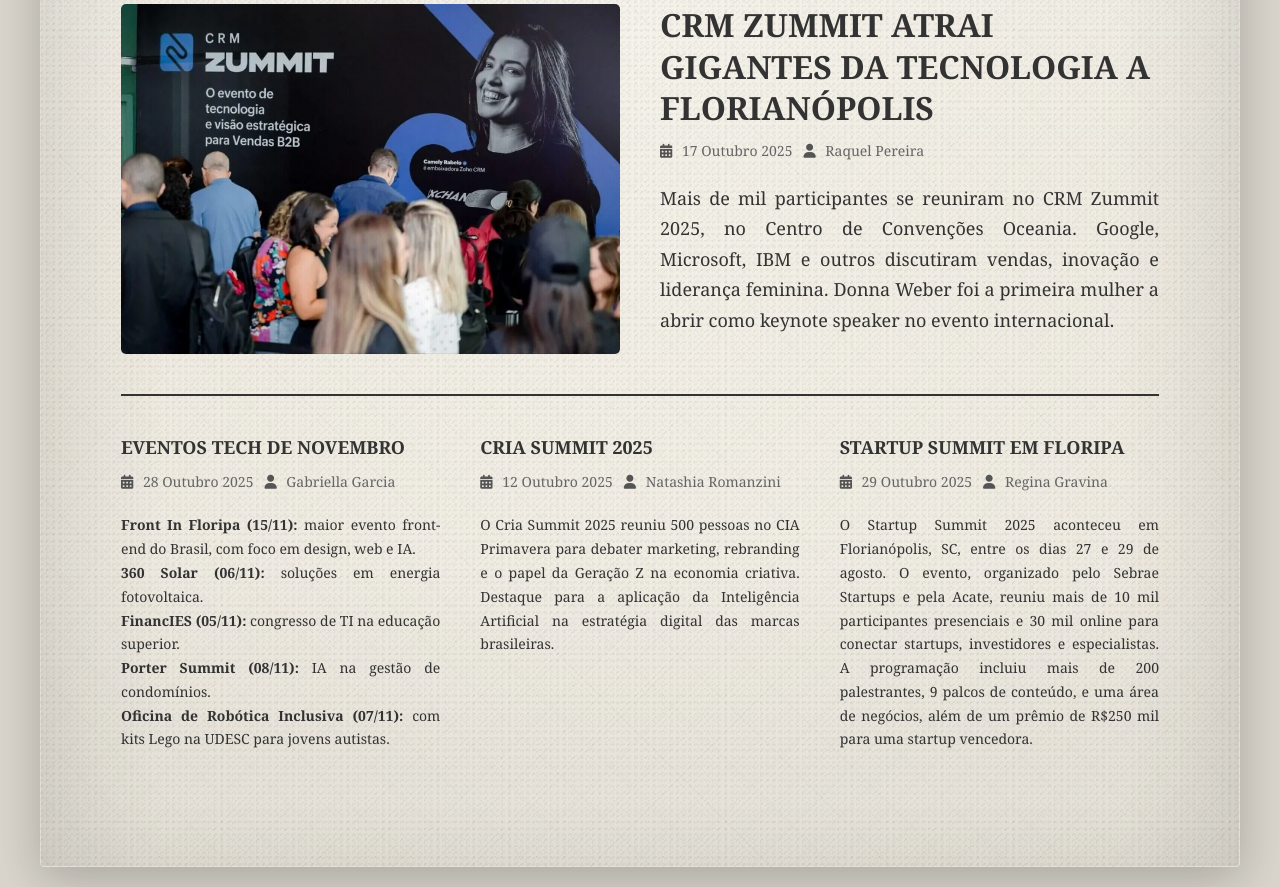
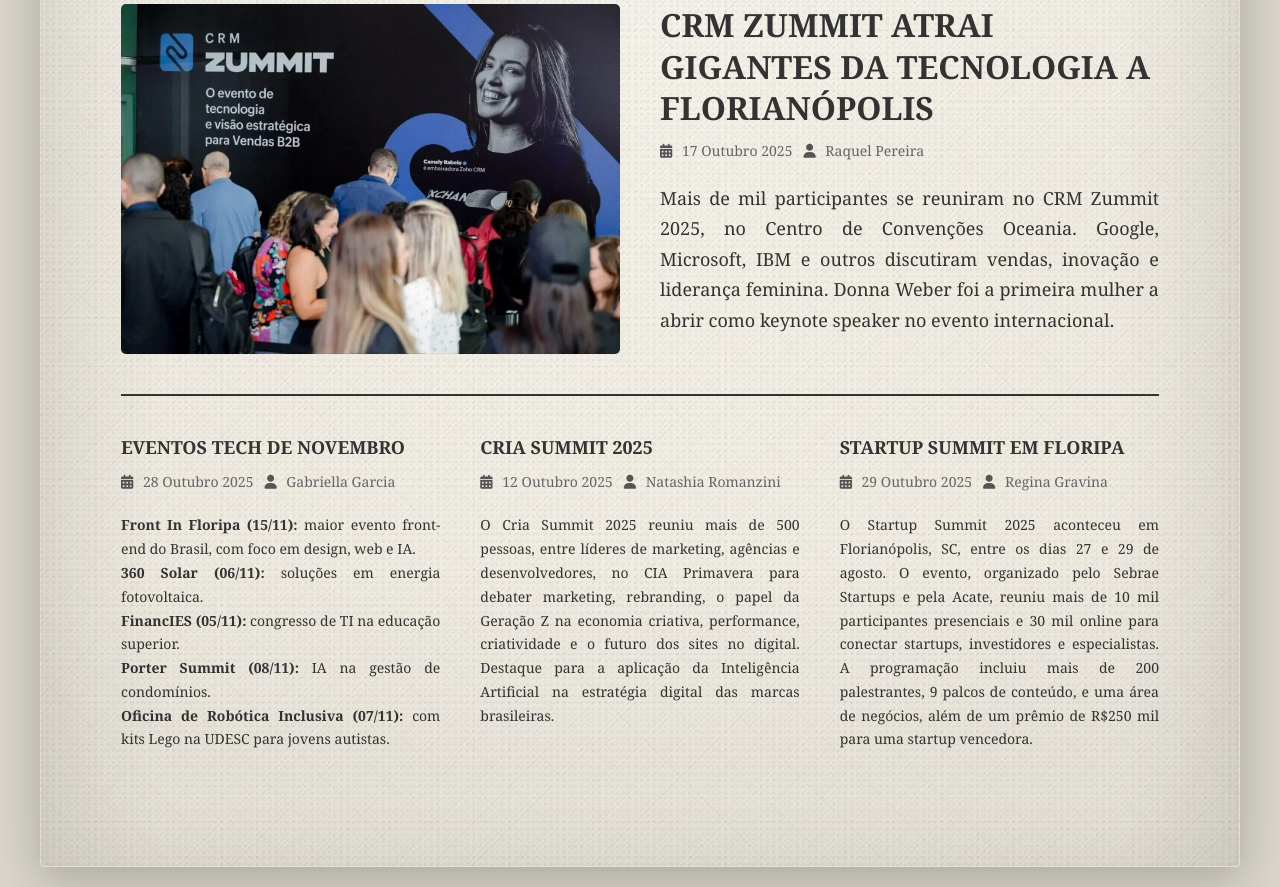
Before and after one commit to RaquelPB/JornalOnline, a plain HTML site: page index.html in a window 1280 px wide. Shown: the part 845-1732 px from the top of the page. Drawn offline with Linux system fonts and the light colour scheme.

Commit message:
add notícia

```diff
--- a/index.html
+++ b/index.html
@@ -89,8 +89,8 @@
                     <i class="fa-solid fa-user" aria-hidden="true"></i> Natashia Romanzini
                 </p>
 
-                <p>O Cria Summit 2025 reuniu 500 pessoas no CIA Primavera para debater marketing, rebranding e o papel
-                    da Geração Z na economia criativa. Destaque para a aplicação da Inteligência Artificial na
+                <p>O Cria Summit 2025 reuniu mais de 500 pessoas, entre líderes de marketing, agências e desenvolvedores, no CIA Primavera para debater marketing, rebranding, o papel
+                    da Geração Z na economia criativa, performance, criatividade e o futuro dos sites no digital. Destaque para a aplicação da Inteligência Artificial na
                     estratégia digital das marcas brasileiras.</p>
             </article>
             <article class="bottom-article">
```
